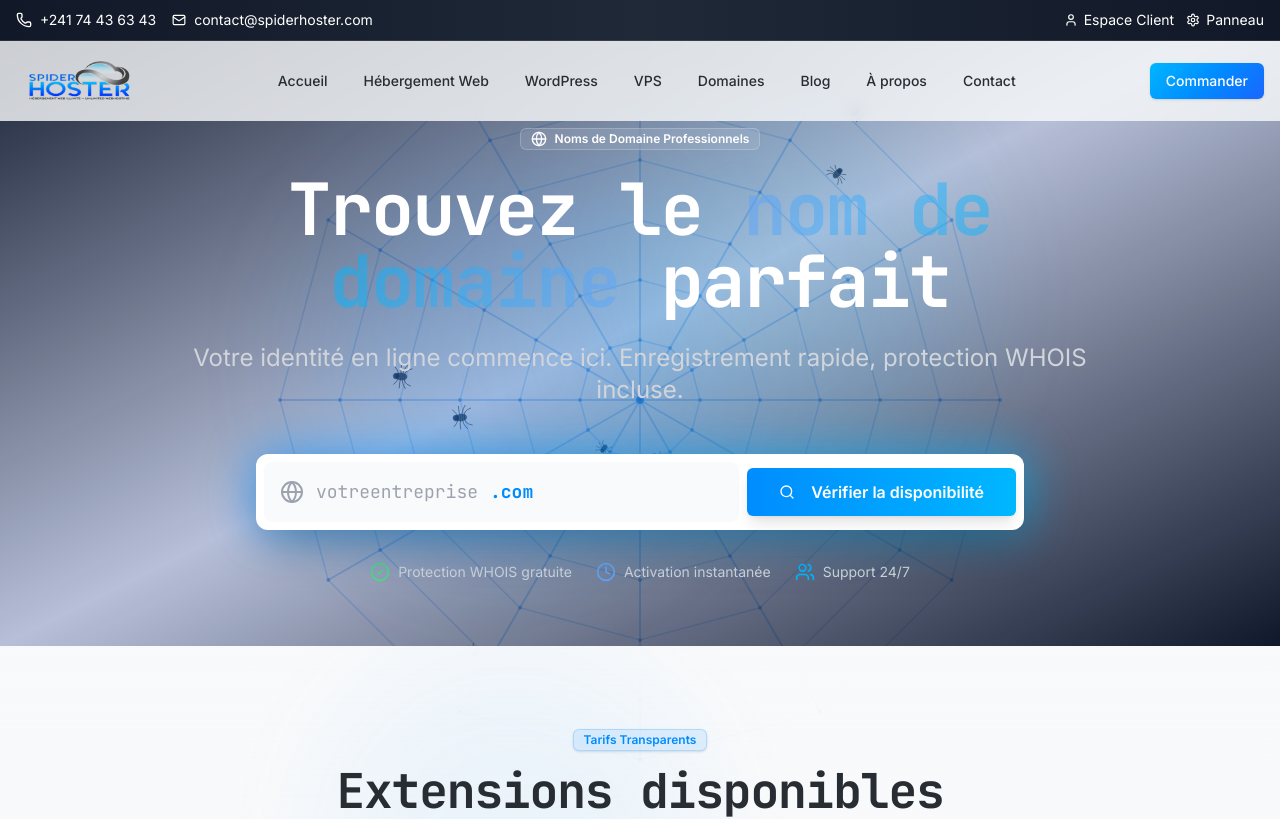
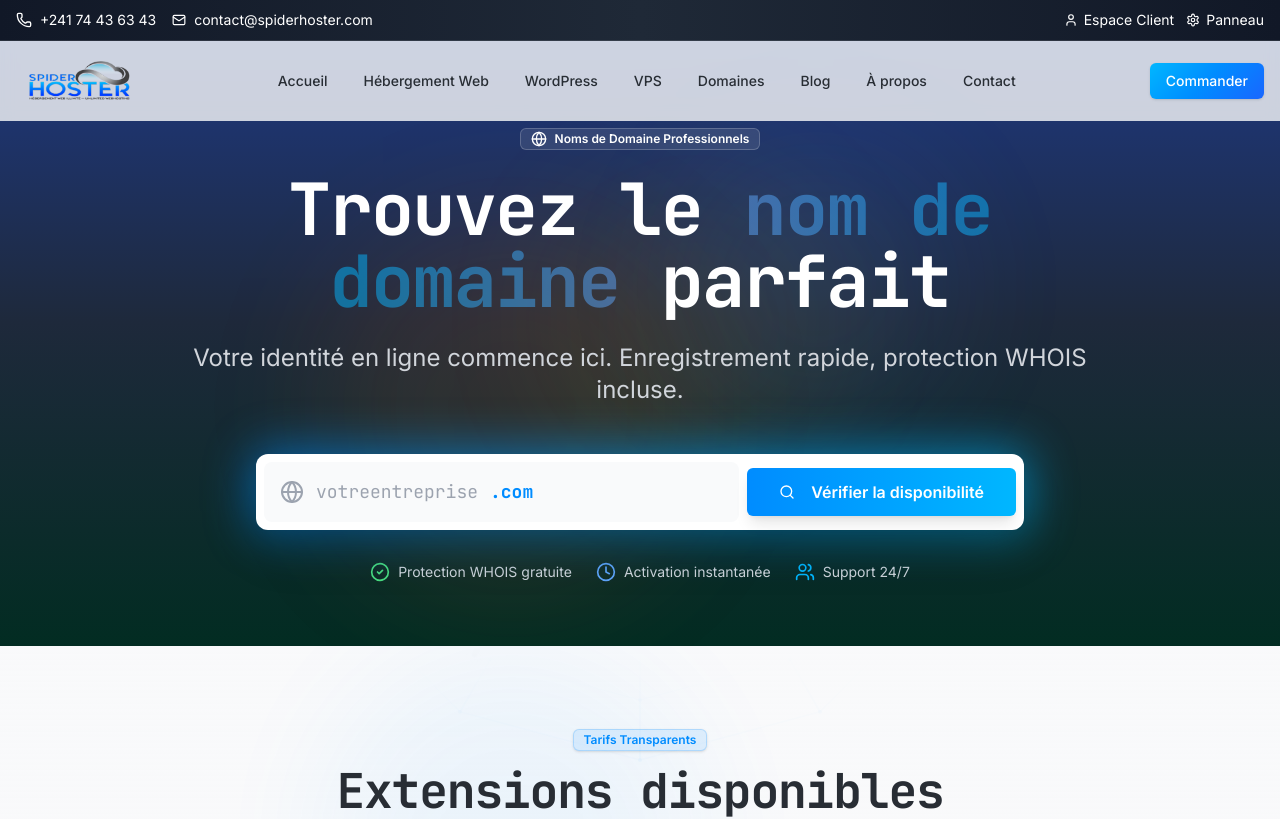
Before and after one commit to brice214/sg-6b163f7e-d25b-45da-95b7-a0681ea5011c-1791216779, a Next.js app: page /domaines in a window 1280 px wide. Shown: the top 819 px of the page. Built offline with nearby package versions, Linux system fonts and the light colour scheme.

Commit message:
style(hero): update background gradient and depth

```diff
--- a/src/pages/domaines.tsx
+++ b/src/pages/domaines.tsx
@@ -62,13 +62,14 @@ export default function Domaines() {
 
         {/* Hero Section with Search Simulation */}
         <section className="relative min-h-[70vh] flex items-center overflow-hidden pt-24 md:pt-32 pb-16">
-          {/* Background */}
-          <div className="absolute inset-0 bg-gradient-to-br from-slate-900 via-blue-900/30 to-slate-900" />
+          {/* Background - Vue depuis la broussaille vers la ville */}
+          <div className="absolute inset-0 bg-gradient-to-t from-emerald-950 via-slate-800 to-blue-900" />
 
-          {/* Animated orbs */}
+          {/* Animated orbs - Lumières de la ville au loin */}
           <div className="absolute inset-0 overflow-hidden">
-            <div className="absolute top-1/4 left-1/4 w-96 h-96 bg-primary/30 rounded-full blur-3xl animate-pulse" />
-            <div className="absolute bottom-1/4 right-1/4 w-96 h-96 bg-secondary/40 rounded-full blur-3xl animate-pulse" style={{ animationDelay: '1.5s' }} />
+            <div className="absolute top-1/3 left-1/4 w-96 h-96 bg-orange-500/20 rounded-full blur-3xl animate-pulse" />
+            <div className="absolute top-1/4 right-1/3 w-80 h-80 bg-yellow-400/15 rounded-full blur-3xl animate-pulse" style={{ animationDelay: '1s' }} />
+            <div className="absolute bottom-1/3 right-1/4 w-72 h-72 bg-blue-400/25 rounded-full blur-3xl animate-pulse" style={{ animationDelay: '1.5s' }} />
           </div>
 
           <div className="container mx-auto px-4 relative z-20">
```
